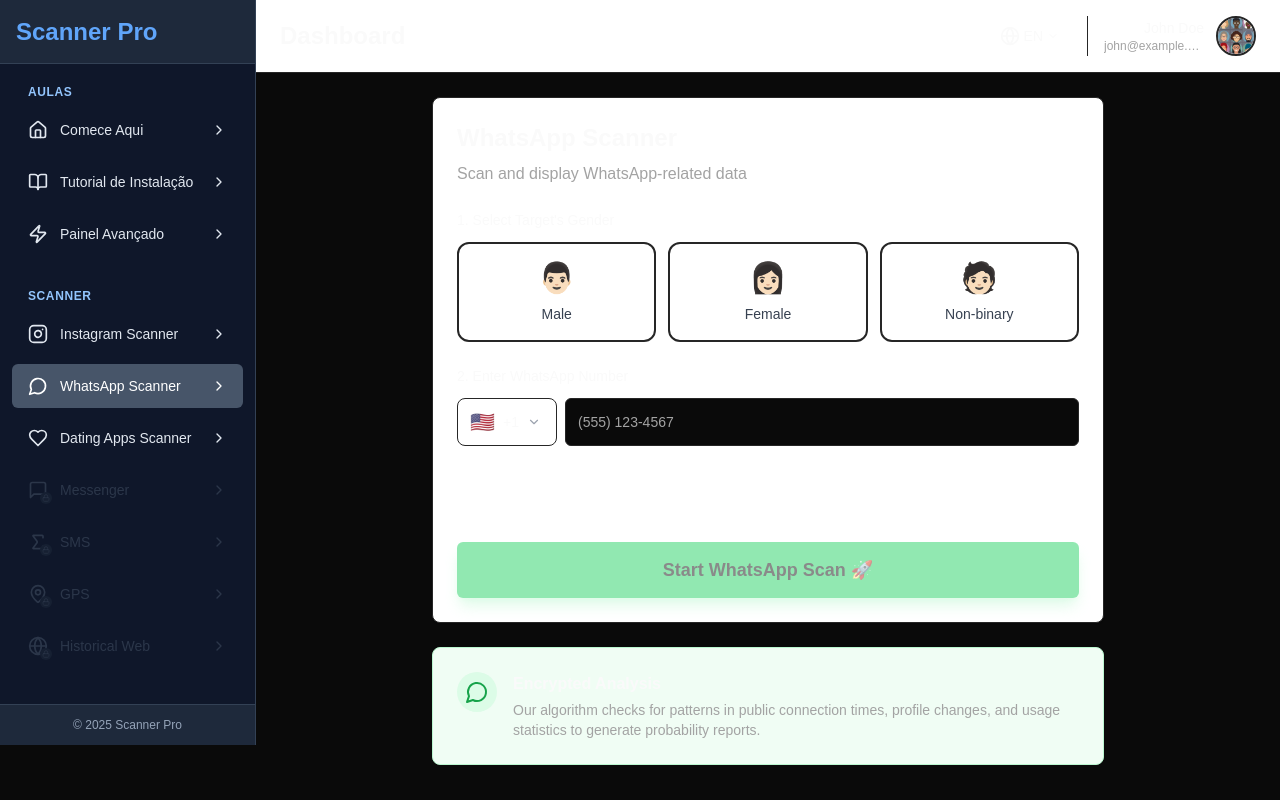
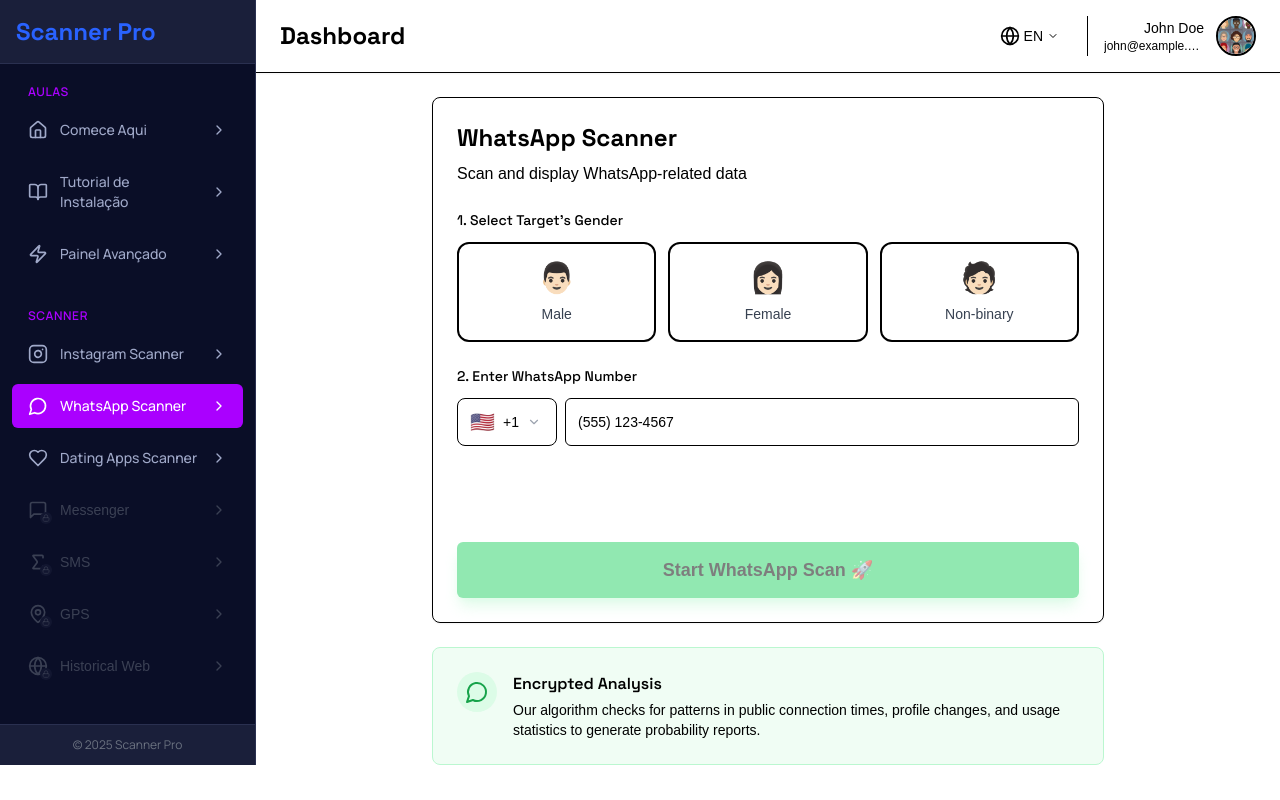
Before and after one commit to madsonpapito/pc-infidelity, a Next.js app: page /dashboard/whatsapp in a window 1280 px wide. Built offline with nearby package versions, Linux system fonts and the light colour scheme.

Commit message:
feat: implementar novo design com cores vibrantes e tipografia customizada

```diff
--- a/app/globals.css
+++ b/app/globals.css
@@ -72,38 +72,38 @@ html {
     --sidebar-ring: 217.2 91.2% 59.8%;
   }
   .dark {
-    --background: 0 0% 3.9%;
-    --foreground: 0 0% 98%;
-    --card: 0 0% 3.9%;
-    --card-foreground: 0 0% 98%;
-    --popover: 0 0% 3.9%;
-    --popover-foreground: 0 0% 98%;
-    --primary: 0 0% 98%;
-    --primary-foreground: 0 0% 9%;
-    --secondary: 0 0% 14.9%;
-    --secondary-foreground: 0 0% 98%;
-    --muted: 0 0% 14.9%;
-    --muted-foreground: 0 0% 63.9%;
-    --accent: 0 0% 14.9%;
-    --accent-foreground: 0 0% 98%;
-    --destructive: 0 62.8% 30.6%;
-    --destructive-foreground: 0 0% 98%;
-    --border: 0 0% 14.9%;
-    --input: 0 0% 14.9%;
-    --ring: 0 0% 83.1%;
-    --chart-1: 220 70% 50%;
-    --chart-2: 160 60% 45%;
-    --chart-3: 30 80% 55%;
-    --chart-4: 280 65% 60%;
-    --chart-5: 340 75% 55%;
-    --sidebar-background: 240 5.9% 10%;
-    --sidebar-foreground: 240 4.8% 95.9%;
-    --sidebar-primary: 224.3 76.3% 48%;
-    --sidebar-primary-foreground: 0 0% 100%;
-    --sidebar-accent: 240 3.7% 15.9%;
-    --sidebar-accent-foreground: 240 4.8% 95.9%;
-    --sidebar-border: 240 3.7% 15.9%;
-    --sidebar-ring: 217.2 91.2% 59.8%;
+    --background: #0a0e27;
+    --foreground: #ffffff;
+    --card: #1a1f3a;
+    --card-foreground: #ffffff;
+    --popover: #1a1f3a;
+    --popover-foreground: #ffffff;
+    --primary: #2962FF;
+    --primary-foreground: #ffffff;
+    --secondary: #AA00FF;
+    --secondary-foreground: #ffffff;
+    --muted: #2a3050;
+    --muted-foreground: #a0a9c9;
+    --accent: #00E676;
+    --accent-foreground: #0a0e27;
+    --destructive: #ff5252;
+    --destructive-foreground: #ffffff;
+    --border: #2a3050;
+    --input: #1a1f3a;
+    --ring: #2962FF;
+    --chart-1: #2962FF;
+    --chart-2: #AA00FF;
+    --chart-3: #00E676;
+    --chart-4: #FFB300;
+    --chart-5: #FF6B9D;
+    --sidebar-background: #0a0e27;
+    --sidebar-foreground: #ffffff;
+    --sidebar-primary: #2962FF;
+    --sidebar-primary-foreground: #ffffff;
+    --sidebar-accent: #1a1f3a;
+    --sidebar-accent-foreground: #ffffff;
+    --sidebar-border: #2a3050;
+    --sidebar-ring: #2962FF;
   }
 }
 
@@ -113,5 +113,12 @@ html {
   }
   body {
     @apply bg-background text-foreground;
+    font-family: var(--font-manrope), sans-serif;
+  }
+  h1, h2, h3, h4, h5, h6 {
+    font-family: var(--font-space-grotesk), sans-serif;
+  }
+  label {
+    font-family: var(--font-manrope), sans-serif;
   }
 }
--- a/app/layout.tsx
+++ b/app/layout.tsx
@@ -1,8 +1,21 @@
 import type React from "react"
 import { GoogleTagManager } from "@next/third-parties/google"
 import Script from "next/script"
+import { Space_Grotesk, Manrope } from "next/font/google"
 import { Providers } from "@/app/providers"
 import "./globals.css"
+
+const spaceGrotesk = Space_Grotesk({
+  subsets: ["latin"],
+  variable: "--font-space-grotesk",
+  weight: ["400", "500", "600", "700"],
+})
+
+const manrope = Manrope({
+  subsets: ["latin"],
+  variable: "--font-manrope",
+  weight: ["400", "500", "600", "700"],
+})
 
 export default function RootLayout({
   children,
@@ -10,7 +23,7 @@ export default function RootLayout({
   children: React.ReactNode
 }>) {
   return (
-    <html lang="en" className="dark">
+    <html lang="en" className={`dark ${spaceGrotesk.variable} ${manrope.variable}`}>
       <head>
         <GoogleTagManager gtmId="GTM-PK6HB293" />
         <Script
--- a/components/sidebar.tsx
+++ b/components/sidebar.tsx
@@ -129,13 +129,13 @@ export default function Sidebar({ open, onToggle, activeTab }: SidebarProps) {
 
   return (
     <aside
-      className={`w-64 md:w-64 bg-slate-900 border-r border-slate-700 transition-all duration-300 flex flex-col overflow-hidden md:relative ${
+      className={`w-64 md:w-64 bg-[#0a0e27] border-r border-[#2a3050] transition-all duration-300 flex flex-col overflow-hidden md:relative ${
         open ? "relative" : ""
       }`}
     >
       {/* Logo/Brand Area */}
-      <div className="h-16 flex items-center justify-between px-4 border-b border-slate-700 bg-slate-800">
-        <div className="text-2xl font-bold text-blue-400">Scanner Pro</div>
+      <div className="h-16 flex items-center justify-between px-4 border-b border-[#2a3050] bg-[#1a1f3a]">
+        <div className="text-2xl font-bold text-[#2962FF]" style={{ fontFamily: 'var(--font-space-grotesk)' }}>Scanner Pro</div>
         <button onClick={onToggle} className="md:hidden p-1 hover:bg-secondary rounded-md" aria-label="Close sidebar">
           <X className="w-5 h-5" />
         </button>
@@ -145,7 +145,7 @@ export default function Sidebar({ open, onToggle, activeTab }: SidebarProps) {
       <nav className="flex-1 overflow-y-auto p-3">
         {sections.map((section) => (
           <div key={section} className="mb-6">
-            <p className="text-xs font-semibold text-blue-300 uppercase px-4 py-2 tracking-wider">{section}</p>
+            <p className="text-xs font-semibold text-[#AA00FF] uppercase px-4 py-2 tracking-wider" style={{ fontFamily: 'var(--font-manrope)' }}>{section}</p>
 
             {menuItems
               .filter((item) => item.section === section)
@@ -158,12 +158,12 @@ export default function Sidebar({ open, onToggle, activeTab }: SidebarProps) {
                     {item.blocked ? (
                       <button
                         disabled
-                        className="w-full flex items-center gap-3 px-4 py-3 rounded-md text-slate-600 opacity-50 cursor-not-allowed mb-2 transition-all text-sm md:text-sm"
+                        className="w-full flex items-center gap-3 px-4 py-3 rounded-md text-[#6b7280] opacity-50 cursor-not-allowed mb-2 transition-all text-sm md:text-sm"
                         title={t.featureUnavailable}
                       >
                         <div className="relative flex-shrink-0">
                           <Icon className="w-5 h-5" />
-                          <Lock className="w-3 h-3 absolute -bottom-1 -right-1 bg-slate-800 rounded-full p-0.5" />
+                          <Lock className="w-3 h-3 absolute -bottom-1 -right-1 bg-[#1a1f3a] rounded-full p-0.5" />
                         </div>
                         <span className="text-sm font-medium">{item.label}</span>
                         <ChevronRight className="w-4 h-4 ml-auto flex-shrink-0" />
@@ -175,10 +175,11 @@ export default function Sidebar({ open, onToggle, activeTab }: SidebarProps) {
                         className={`flex items-center gap-3 px-4 py-3 rounded-md transition-all mb-2 text-sm md:text-sm ${
                           isActive
                             ? section === "Aulas"
-                              ? "bg-blue-600 text-white font-semibold"
-                              : "bg-slate-600 text-white font-semibold"
-                            : "text-slate-200 hover:bg-slate-700 hover:text-white"
+                              ? "bg-[#2962FF] text-white font-semibold"
+                              : "bg-[#AA00FF] text-white font-semibold"
+                            : "text-[#a0a9c9] hover:bg-[#1a1f3a] hover:text-white"
                         }`}
+                        style={{ fontFamily: 'var(--font-manrope)' }}
                       >
                         <Icon className="w-5 h-5 flex-shrink-0" />
                         <span className="text-sm font-medium">{item.label}</span>
@@ -193,7 +194,7 @@ export default function Sidebar({ open, onToggle, activeTab }: SidebarProps) {
       </nav>
 
       {/* Footer */}
-      <div className="border-t border-slate-700 p-3 text-center text-xs text-slate-400 bg-slate-800">
+      <div className="border-t border-[#2a3050] p-3 text-center text-xs text-[#6b7280] bg-[#1a1f3a]" style={{ fontFamily: 'var(--font-manrope)' }}>
         <p>© 2025 Scanner Pro</p>
       </div>
     </aside>
```
Also changed, not shown: app/page.tsx (+23 -24 lines), components/courses-content.tsx (+15 -15 lines).
